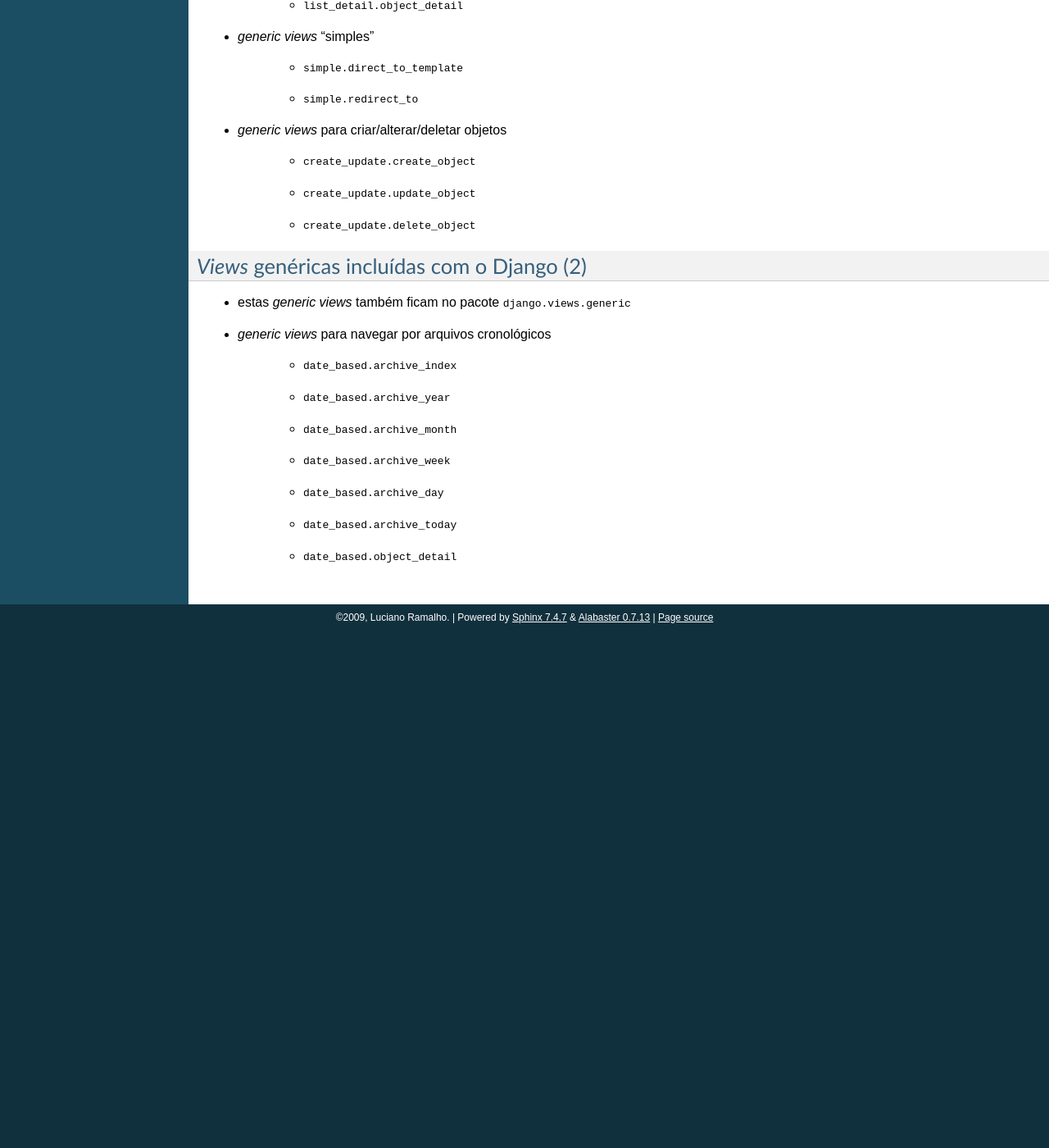
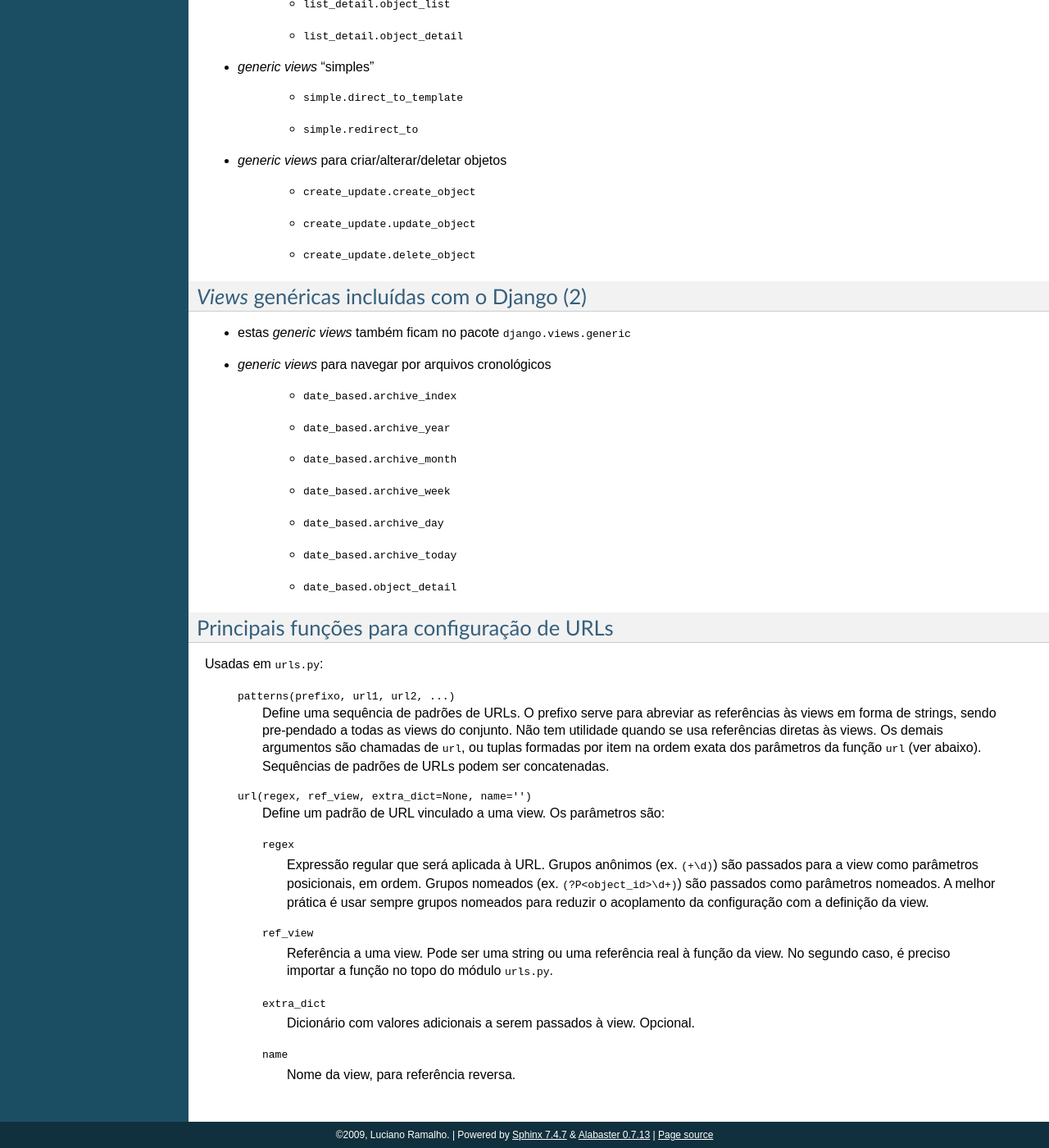
Before and after one commit to ramalho/djangotemp, a Sphinx documentation site: the page built from docs/views1.rst, in a window 1280 px wide and 1400 px high, scrolled down 4438 px. Shown: the whole window at 82% size. Built offline with Sphinx 7.4.7, drawn with Linux system fonts in a browser that asks for light colours; before the commit the page ends 5207 px from its top, so only the background shows below that; some of the changed text lies outside the part shown.

Commit message:
slide sobre funcoes de views

```diff
--- a/docs/views1.rst
+++ b/docs/views1.rst
@@ -62,8 +62,8 @@ Configuração das URLs
 - em ``«aplicação»/urls.py`` a análise dos caminhos de URLs continua::
 
     urlpatterns = patterns('',
-        (r'^$', list_detail.object_list, livros_info),
-        (r'^livro/(?P<object_id>\d+)/$', list_detail.object_detail, livros_info),
+        url(r'^$', list_detail.object_list, livros_info),
+        url(r'^livro/(?P<object_id>\d+)/$', list_detail.object_detail, livros_info),
     )
 
 - no exemplo acima, a URL ``http://exemplo.com/cat/`` aciona a *view* ``object_list``
@@ -89,8 +89,8 @@ Configuração de *views* genéricas
     }
 
     urlpatterns = patterns('',
-        (r'^$', list_detail.object_list, livros_info),
-        (r'^livro/(?P<object_id>\d+)/$', list_detail.object_detail, livros_info),
+        url(r'^$', list_detail.object_list, livros_info),
+        url(r'^livro/(?P<object_id>\d+)/$', list_detail.object_detail, livros_info),
     )
 
 - **linha 2:** importação do módulo ``views.generic.list_detail``
@@ -178,14 +178,14 @@ Solução: views nomeadas e o *decorator* ``permalink``
 
 A solução do problema envolve duas alterações, ambas dentro da aplicação ``catalogo``:
 
-1. no módulo ``urls.py`` da aplicação, a configuração da view de detalhe recebe um nome (último item na linha 4 do trecho abaixo):
+1. no módulo ``urls.py`` da aplicação, a configuração da view de detalhe recebe um nome (último argumento na linha 4 do trecho abaixo):
 
 .. code-block:: python
     :linenos:
 
     urlpatterns = patterns('',
-        (r'^$', list_detail.object_list, livros_info),
-        (r'^livro/(?P<object_id>\d+)/$', list_detail.object_detail,
+        url(r'^$', list_detail.object_list, livros_info),
+        url(r'^livro/(?P<object_id>\d+)/$', list_detail.object_detail,
             livros_info, 'catalogo-livro-detalhe'),
     )
 
@@ -245,3 +245,29 @@ A solução do problema envolve duas alterações, ambas dentro da aplicação `
     - ``date_based.archive_today``
 
     - ``date_based.object_detail``
+
+----------------------------------------------
+Principais funções para configuração de URLs
+----------------------------------------------
+
+Usadas em ``urls.py``:
+
+    ``patterns(prefixo, url1, url2, ...)``
+        Define uma sequência de padrões de URLs. O prefixo serve para abreviar as referências às views em forma de strings, sendo pre-pendado a todas as views do conjunto. Não tem utilidade quando se usa referências diretas às views.
+        Os demais argumentos são chamadas de ``url``, ou tuplas formadas por item na ordem exata dos parâmetros da função ``url`` (ver abaixo).
+        Sequências de padrões de URLs podem ser concatenadas.
+
+    ``url(regex, ref_view, extra_dict=None, name='')``
+        Define um padrão de URL vinculado a uma view. Os parâmetros são:
+
+        ``regex``
+            Expressão regular que será aplicada à URL. Grupos anônimos (ex. ``(+\d)``) são passados para a view como parâmetros posicionais, em ordem. Grupos nomeados (ex. ``(?P<object_id>\d+)``) são passados como parâmetros nomeados. A melhor prática é usar sempre grupos nomeados para reduzir o acoplamento da configuração com a definição da view.
+
+        ``ref_view``
+            Referência a uma view. Pode ser uma string ou uma referência real à função da view. No segundo caso, é preciso importar a função no topo do módulo ``urls.py``.
+
+        ``extra_dict``
+            Dicionário com valores adicionais a serem passados à view. Opcional.
+
+        ``name``
+            Nome da view, para referência reversa.
```
